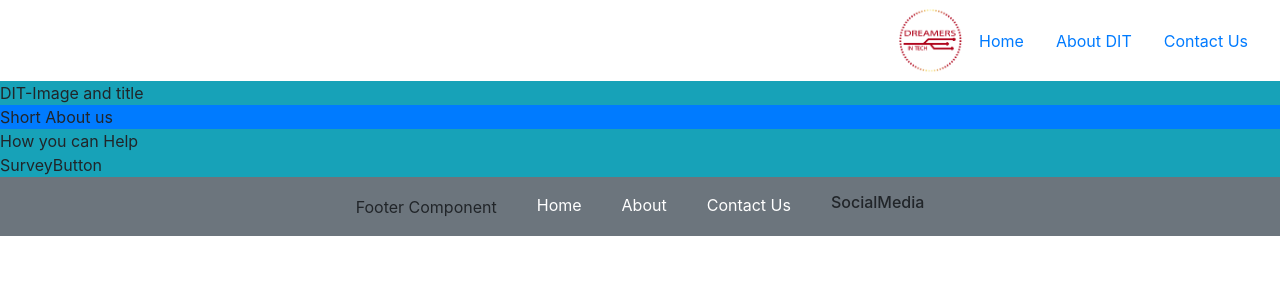
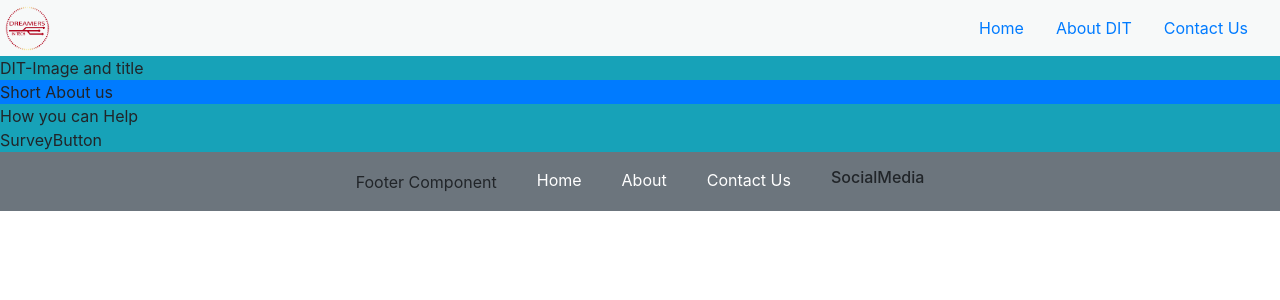
Before and after one commit to dreamers-in-tech/dit_website, a React (Create React App) app: page / in a window 1280 px wide. Shown: the top 300 px of the page. Built offline with nearby package versions, Linux system fonts and the light colour scheme.

Commit message:
Added DIT logo

```diff
--- a/src/Components/Nav/Nav.jsx
+++ b/src/Components/Nav/Nav.jsx
@@ -6,9 +6,9 @@ import logo from '../../assets/images/colorLogoTransparentBackground.png'
 class Nav extends  Component {
     render() {
         return (
-            <div>
+            <div class="nav-div">
+                <img class="logo-img"src={logo} width="45" height="45" alt="dreamers in tech logo"></img>
                 <nav class="navbar navbar-light justify-content-end">
-                    <img  src={logo} width="65" height="65" alt="dreamers in tech logo"></img>
                     <ul class="nav" >
                         <li class="nav-item">
                             <a class="nav-link" href="/">Home</a>
```
